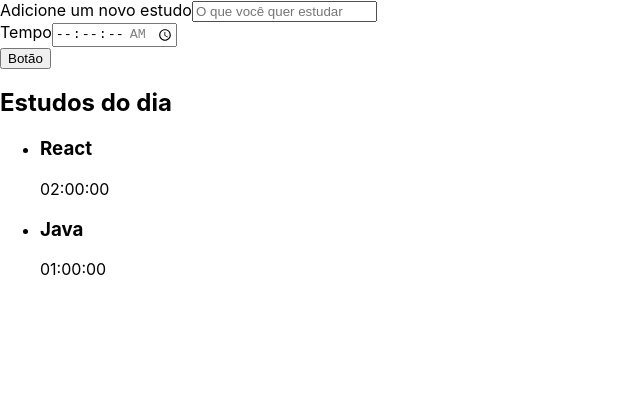
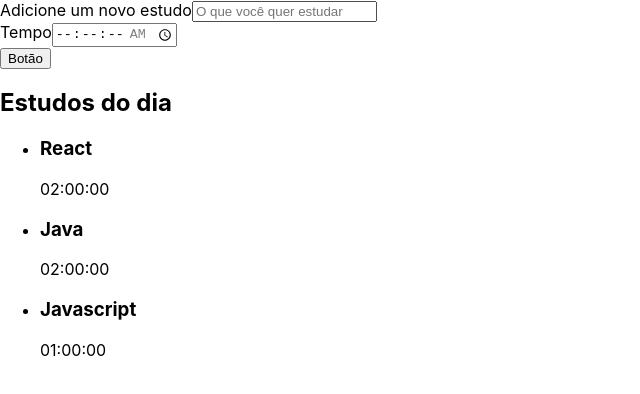
Before and after one commit to FelipeGabrill/Studies-ts-react--, a React (Create React App) app: page / in a window 1280 px wide. Shown: the top 394 px of the page, without its empty margins (0-640 px from the left). Built offline with nearby package versions, Linux system fonts and the light colour scheme.

Commit message:
Renderizando um array

```diff
--- a/src/componets/Lista/index.tsx
+++ b/src/componets/Lista/index.tsx
@@ -1,26 +1,26 @@
 import React from "react";
 
 function Lista() {
+    const tarefas = [{
+        tarefa: 'React',
+        tempo: '02:00:00'
+    }, {
+        tarefa: 'Java',
+        tempo: '02:00:00'
+    }, {
+        tarefa: 'Javascript',
+        tempo: '01:00:00'
+    }];
     return (
         <aside>
             <h2>Estudos do dia</h2>
             <ul>
-                <li>
-                    <h3>
-                        React
-                    </h3>
-                    <span>
-                        02:00:00
-                    </span>
-                </li>
-                <li>
-                    <h3>
-                        Java
-                    </h3>
-                    <span>
-                        01:00:00
-                    </span>
-                </li>
+                {tarefas.map((item, index) => (
+                    <li key={index}>
+                        <h3> {item.tarefa} </h3>
+                        <span> {item.tempo} </span>
+                    </li>
+                ))}
             </ul>
         </aside>
     )
```
